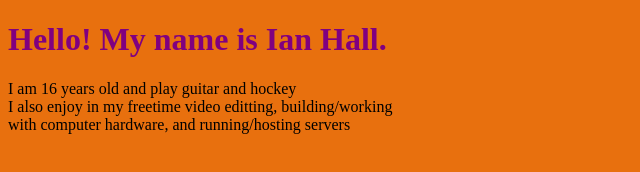
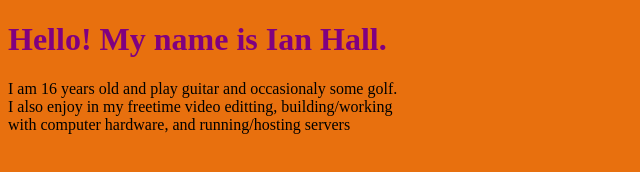
Before and after one commit to Iah1434/hello-world, a plain HTML site: page index.html in a window 1280 px wide. Shown: the whole page, without its empty margins (0-640 px from the left). Drawn offline with Linux system fonts and the light colour scheme.

Commit message:
Update index.html

```diff
--- a/index.html
+++ b/index.html
@@ -10,7 +10,7 @@
   </head>
   <body>
     <h1>Hello! My name is Ian Hall.</h1>
-    <p>I am 16 years old and play guitar and hockey <br>
+    <p>I am 16 years old and play guitar and occasionaly some golf. <br>
     I also enjoy in my freetime video editting, building/working <br>
     with computer hardware, and running/hosting servers</p>
   </body>
```
